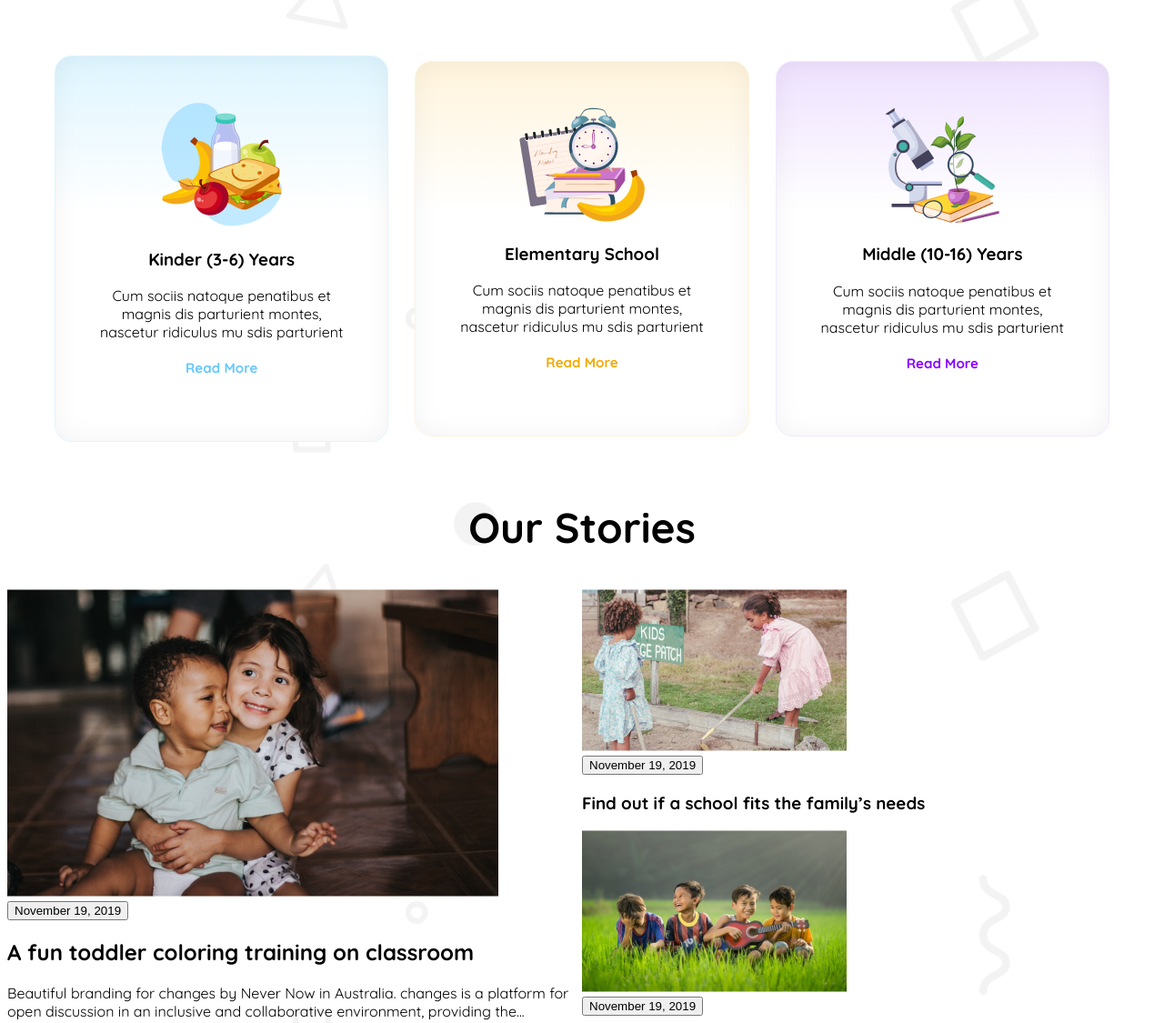
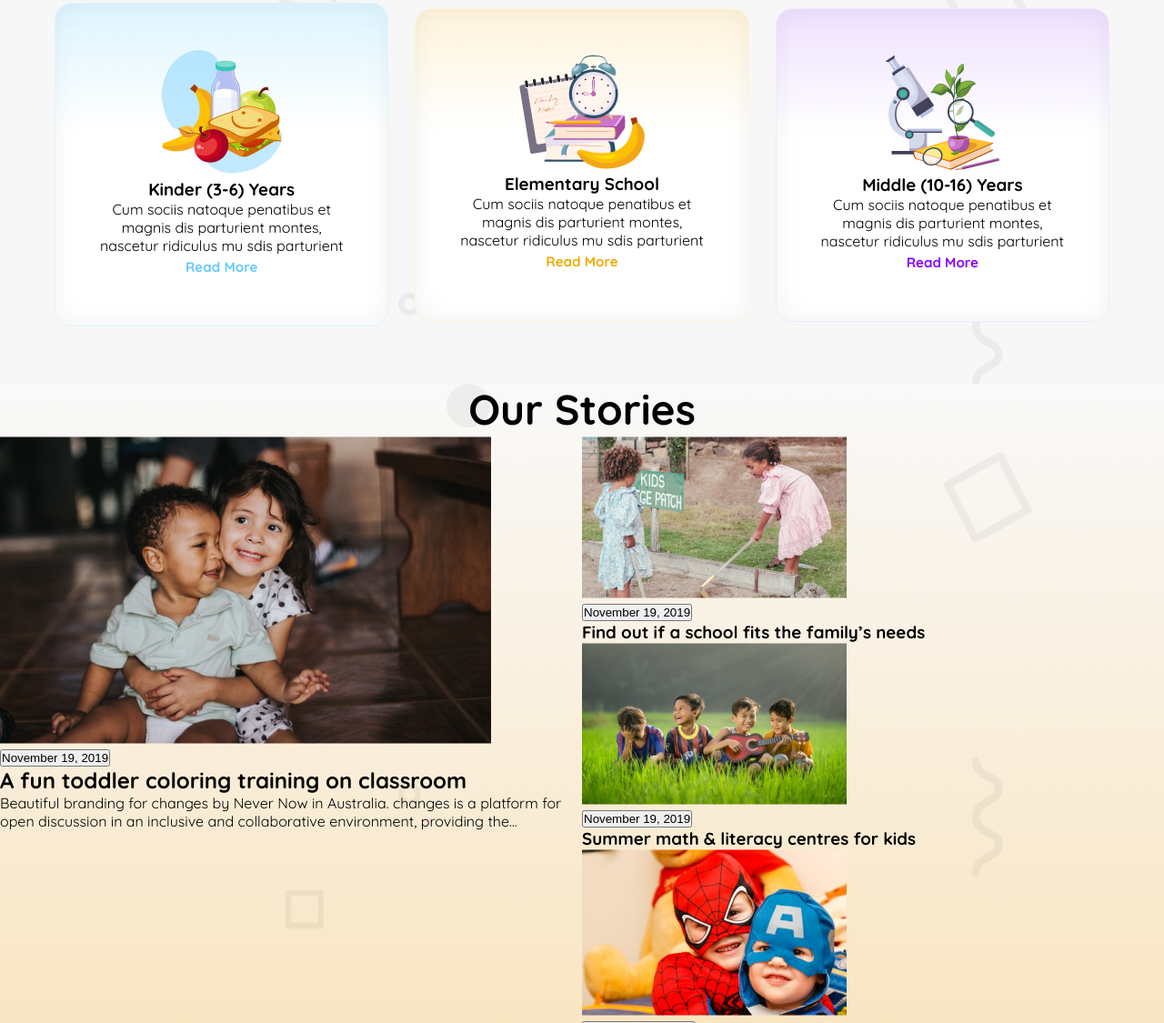
Before and after one commit to Juthi-79/kids-school, a plain HTML site: page index.html in a window 1280 px wide. Shown: the part 908-2033 px from the top of the page at 91% size. Drawn offline with Linux system fonts and the light colour scheme.

Commit message:
bg commited

```diff
--- a/index.html
+++ b/index.html
@@ -6,8 +6,15 @@
     <title>Kids School</title>
     <link rel="stylesheet" href="styles/school.css">
     <style>
-        .card, .stories{
-            background-image: url('assets/bg.png');
+        *{
+            margin: 0px;
+            padding: 0px;
+        }
+        .card{
+            background-image: url('../assets/bg.png');
+        }
+        body{
+            background-color: #F7F7F7;
         }
     </style>
 </head>
--- a/styles/school.css
+++ b/styles/school.css
@@ -93,8 +93,6 @@
   display: flex;
   flex-direction: row;
   gap: 50px;
-  /* background-color: antiquewhite; */
-  /* width: 200px; */
   margin: 0px 50px 0 80px;
   padding-bottom: 2px;
 }
@@ -247,20 +245,7 @@ gap: 29px;
 
   /* Story section style */
 .stories{
-  background: url(image),linear-gradient(0.00deg, rgba(254, 163, 1, 0.3),rgba(255, 255, 255, 0.3) 100%);
-  /* stories */
-/* position: absolute; */
-  /* width: 1440px;
-  height: 1018.02px;
-  left: 0;
-  top: 1554px; */
-/* Auto layout */
-  /* display: flex;
-  flex-direction: column;
-  justify-content: center;
-  align-items: center;
-  gap: 80;
-  padding: 60px 0px 60px 0px; */
+  background: url(../assets/bg.png),linear-gradient(0.00deg, rgba(254, 163, 1, 0.3),rgba(255, 255, 255, 0.3) 100%);
 }
 
 .story-body{
```
